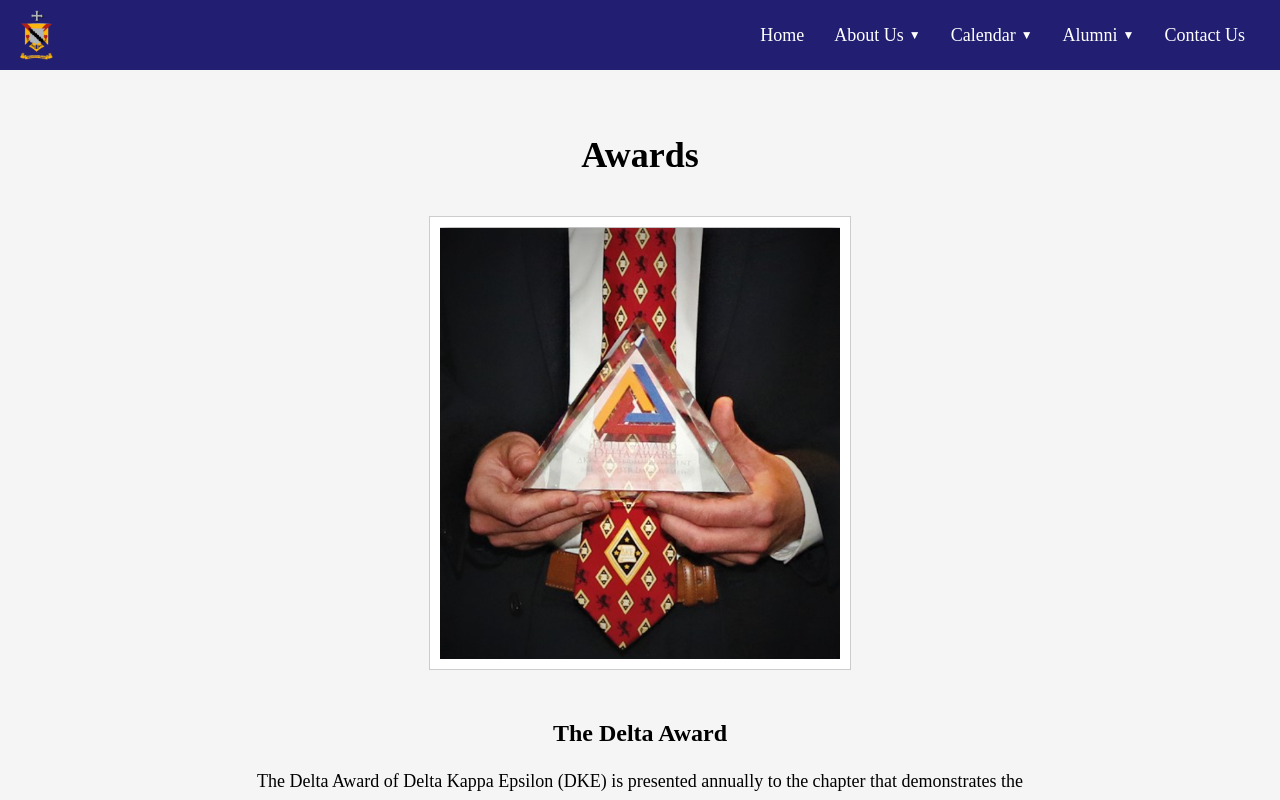
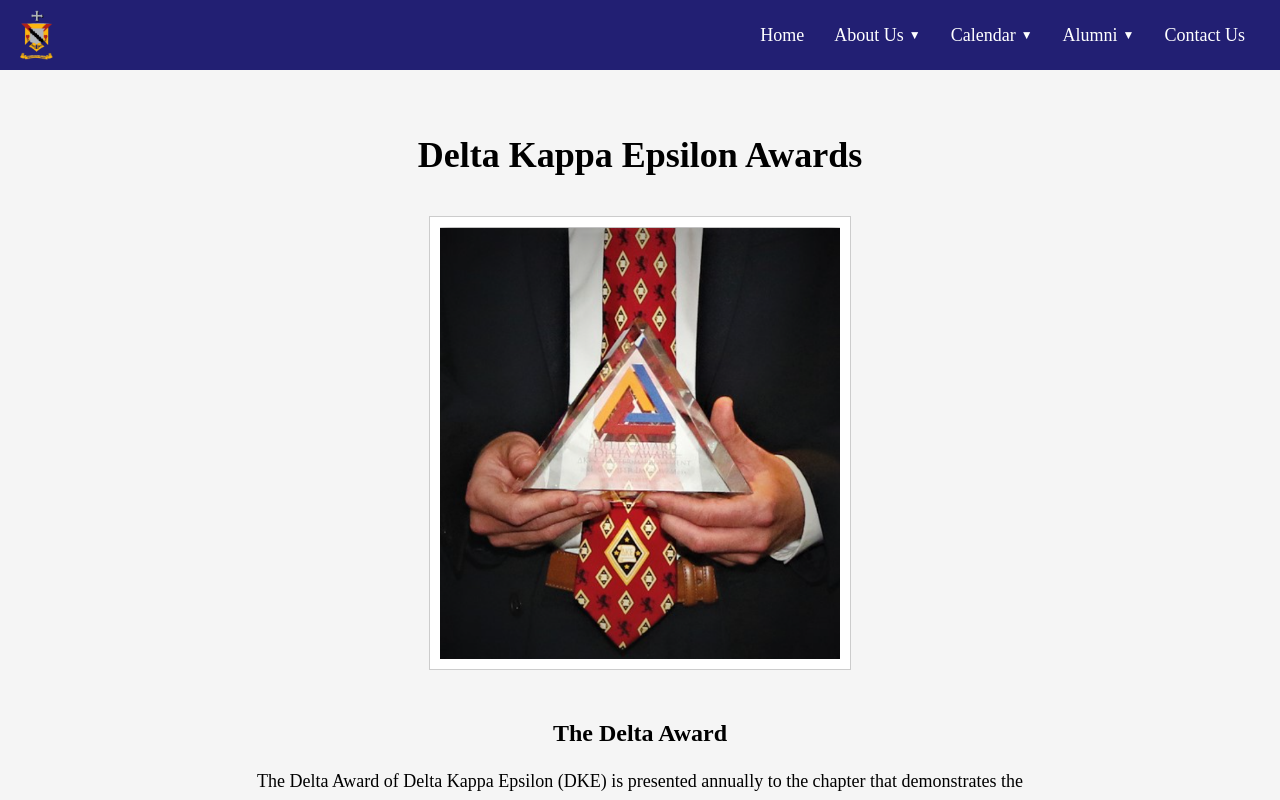
Before and after one commit to NBelgaonkar/Psi-Omega-Site, a React (Create React App) app: page /about/awards in a window 1280 px wide. Shown: the top 800 px of the page. Built offline with nearby package versions, Linux system fonts and the light colour scheme.

Commit message:
Update Awards.js
changed title

```diff
--- a/src/components/Awards.js
+++ b/src/components/Awards.js
@@ -72,7 +72,7 @@ const Awards = () => {
     <>
       <GlobalStyle />
       <Container>
-        <Title>Awards</Title>
+        <Title>Delta Kappa Epsilon Awards</Title>
 
         <ImageSection>
           <AwardImage src={deltaAward} alt="Delta Award" />
```
